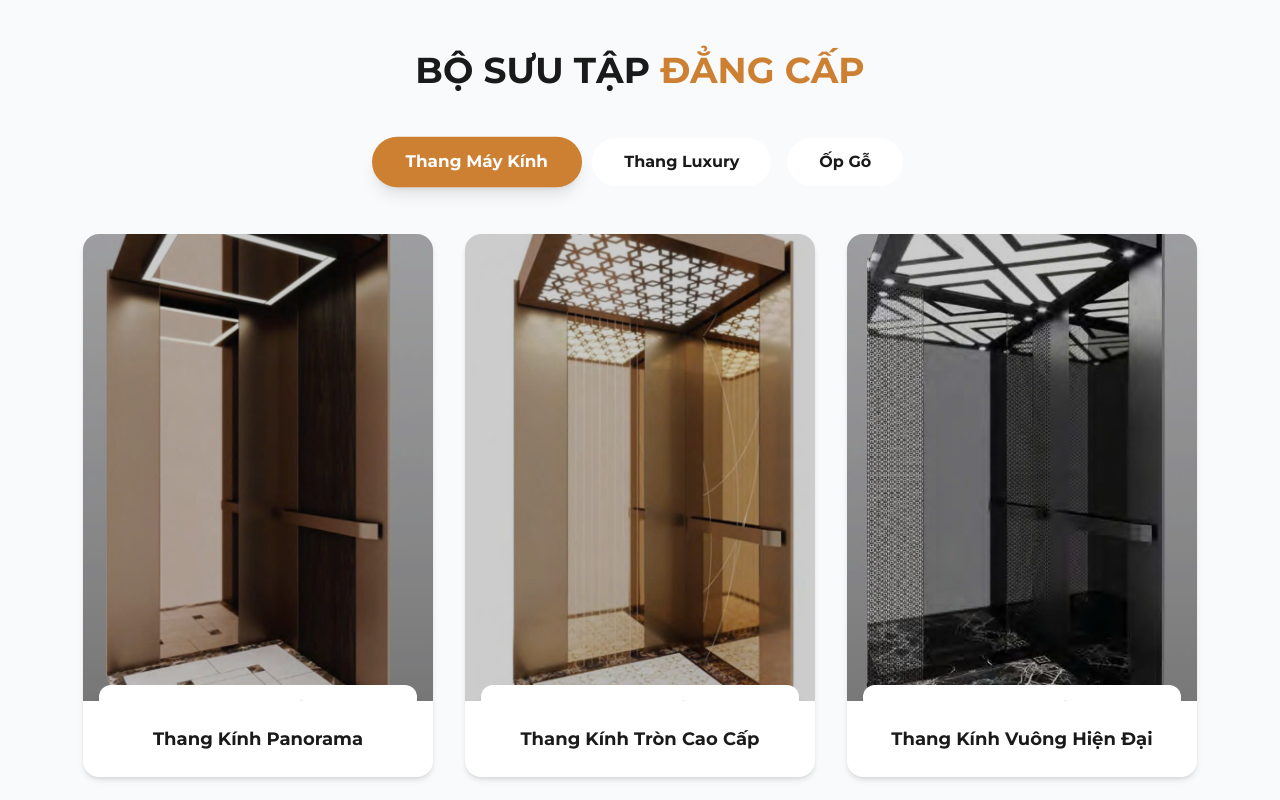
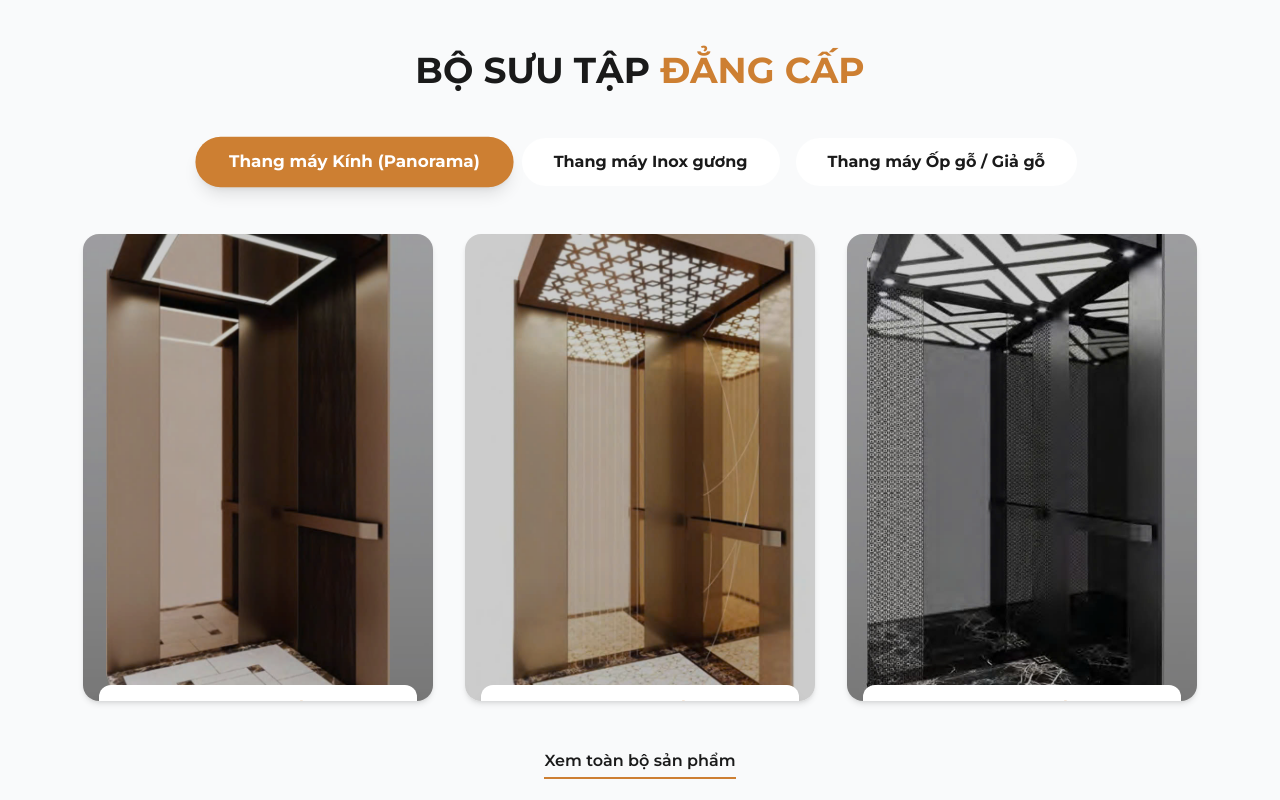
Before and after one commit to nlatuan187/repo-tinan, a Next.js app: page / in a window 1280 px wide. Shown: the part 2400-3200 px from the top of the page. Built offline with nearby package versions, Linux system fonts and the light colour scheme.

Commit message:
modified ProductShowcase name

```diff
--- a/src/app/components/ProductShowcase.tsx
+++ b/src/app/components/ProductShowcase.tsx
@@ -7,17 +7,17 @@ export const ProductShowcase = () => {
 
     const products = {
         glass: [
-            { id: 1, name: "Thang Kính Panorama", img: "/assets/product-1.jpg" },
-            { id: 2, name: "Thang Kính Tròn Cao Cấp", img: "/assets/product-2.jpg" },
-            { id: 3, name: "Thang Kính Vuông Hiện Đại", img: "/assets/product-3.jpg" },
+            { id: 1, name: "Thang máy Kính (Panorama)", img: "/assets/product-1.jpg" },
+            { id: 2, name: "Thang máy Kính (Panorama)", img: "/assets/product-2.jpg" },
+            { id: 3, name: "Thang máy Kính (Panorama)", img: "/assets/product-3.jpg" },
         ],
         inox: [
-            { id: 4, name: "Thang Inox Gương Vàng", img: "/assets/product-4.jpg" },
-            { id: 5, name: "Thang Inox Luxury", img: "/assets/product-5.jpg" },
+            { id: 4, name: "Thang máy Inox gương", img: "/assets/product-4.jpg" },
+            { id: 5, name: "Thang máy Inox gương", img: "/assets/product-5.jpg" },
         ],
         wood: [
-            { id: 7, name: "Thang Ốp Gỗ Cổ Điển", img: "/assets/product-6.jpg" },
-            { id: 8, name: "Thang Giả Gỗ Sang Trọng", img: "/assets/product-7.jpg" },
+            { id: 7, name: "Thang máy Ốp gỗ / Giả gỗ", img: "/assets/product-6.jpg" },
+            { id: 8, name: "Thang máy Ốp gỗ / Giả gỗ", img: "/assets/product-7.jpg" },
         ]
     };
 
@@ -35,21 +35,21 @@ export const ProductShowcase = () => {
                         className={`px-8 py-3 rounded-full font-bold transition-all ${activeTab === 'glass' ? 'bg-primary text-white shadow-lg scale-105' : 'bg-white text-secondary hover:bg-gray-100'
                             }`}
                     >
-                        Thang Máy Kính
+                        Thang máy Kính (Panorama)
                     </button>
                     <button
                         onClick={() => setActiveTab('inox')}
                         className={`px-8 py-3 rounded-full font-bold transition-all ${activeTab === 'inox' ? 'bg-primary text-white shadow-lg scale-105' : 'bg-white text-secondary hover:bg-gray-100'
                             }`}
                     >
-                        Thang Luxury
+                        Thang máy Inox gương
                     </button>
                     <button
                         onClick={() => setActiveTab('wood')}
                         className={`px-8 py-3 rounded-full font-bold transition-all ${activeTab === 'wood' ? 'bg-primary text-white shadow-lg scale-105' : 'bg-white text-secondary hover:bg-gray-100'
                             }`}
                     >
-                        Ốp Gỗ
+                        Thang máy Ốp gỗ / Giả gỗ
                     </button>
                 </div>
 
@@ -60,7 +60,7 @@ export const ProductShowcase = () => {
                             <div className="aspect-[3/4] overflow-hidden relative">
                                 <img
                                     src={item.img}
-                                    alt={item.name}
+                                    alt="Thang máy Tín An"
                                     className="w-full h-full object-cover group-hover:scale-110 transition-transform duration-700"
                                 />
                                 <div className="absolute inset-0 bg-black/20 group-hover:bg-black/40 transition-colors" />
@@ -69,11 +69,6 @@ export const ProductShowcase = () => {
                                         Xem chi tiết
                                     </button>
                                 </div>
-                            </div>
-                            <div className="p-6 text-center">
-                                <h3 className="font-bold text-lg text-secondary group-hover:text-primary transition-colors">
-                                    {item.name}
-                                </h3>
                             </div>
                         </div>
                     ))}
```
